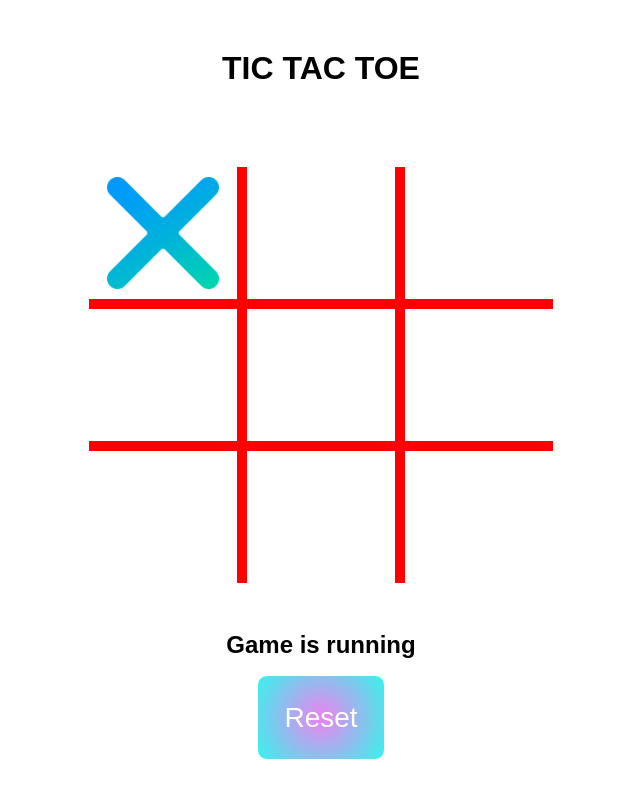
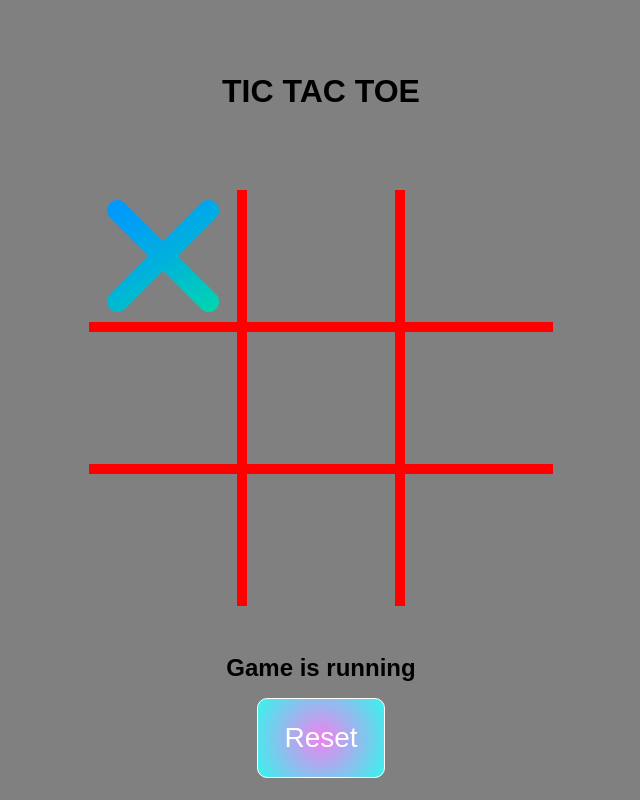
Before and after one commit to Anand930/tic-tac-toe, a plain HTML site: page index.html in a window 1280 px wide. Both pictures are taken after a click on the button 484 px from the left and 235 px from the top of the page. Shown: the whole page, without its empty margins (319-959 px from the left). Drawn offline with Linux system fonts and the light colour scheme.

Commit message:
bg changed

```diff
--- a/script.js
+++ b/script.js
@@ -18,10 +18,10 @@ var player= Math.random()>0.5?"X":"0";
 var gameover = false;
 
 const gamestart = buttons.forEach((e) => {
-  e.style.background = "white";
+  e.style.background = "grey";
 
   e.addEventListener('click', () => {
-    if (gameover === false && player === "X" && e.style.background === "white") {
+    if (gameover === false && player === "X" && e.style.background === "grey") {
       e.style.backgroundImage = "url('cross2.png')";
       e.style.backgroundSize = 'contain';
       e.style.backgroundRepeat = 'no-repeat';
@@ -29,7 +29,7 @@ const gamestart = buttons.forEach((e) => {
       e.style.backgroundOrigin = "content-box"
       document.getElementById('h2-header').textContent = "Game is running";
       player = "0";
-    } else if (gameover === false && e.style.background === "white") {
+    } else if (gameover === false && e.style.background === "grey") {
       e.style.backgroundImage = "url('o.png')";
       e.style.backgroundSize = 'contain';
       e.style.backgroundRepeat = 'no-repeat';
@@ -49,7 +49,7 @@ function win() {
     const [a, b, c] = winSituations[i];
     if (
       gameover === false &&
-      buttonsArr[a].style.background !== "white" &&
+      buttonsArr[a].style.background !== "grey" &&
       buttonsArr[a].style.backgroundImage === buttonsArr[b].style.backgroundImage &&
       buttonsArr[a].style.backgroundImage === buttonsArr[c].style.backgroundImage
     ) {
@@ -66,7 +66,7 @@ function win() {
 
 function resetTheGame() {
   buttonsArr.forEach((e) => {
-    e.style.background = "white";
+    e.style.background = "grey";
     // e.style.backgroundImage = "";
   });
   document.getElementById('h2-header').textContent = "Game start";
--- a/style.css
+++ b/style.css
@@ -2,11 +2,16 @@
     margin: 0;
     padding: 0;
     font-family: sans-serif;
+    background-color: grey;
+    /* background: #706b6b9a; */
 }
+
+
+
 
 .h1-parent {
     width: 100%;
-    height: 95vh;
+    height: 100vh;
     display: flex;
     flex-direction: column;
     align-items: center;
@@ -17,6 +22,7 @@
 .header {
     padding-top: 50px;
     text-align: center;
+    background: none;
 }
 
 .buttons-parent {
@@ -30,21 +36,25 @@
 
 .game-btn {
     all: unset;
+    margin-bottom: 0;
     border: 5px solid red;
     width: 10vw;
     height: 14vh;
-    background-color: white;
+    /* background-color: white; */
     caret-color: transparent;
     padding: 10px;
+
+    /* background-color: #706b6b9a; */
 }
 
 #h2-header {
     margin-bottom: 2vh;
+    background: none;
 }
 
 #reset-btn {
     width: 10vw;
-    height: 10vw;
+    height: 10vh;
     color: white;
     background: radial-gradient(circle at 50% 50%, #EE82EE 0%, #36F4ED 100%);
     border-radius: 10px;
@@ -96,6 +106,10 @@
     border-bottom: hidden;
 }
 
+#btn1,#btn2,#btn3,#btn4,#btn5,#btn6,#btn7,#btn8,#btn9{
+    background: blue;
+}
+
 @media (max-width:800px){
     .header{
         padding-top: 20px;
```
